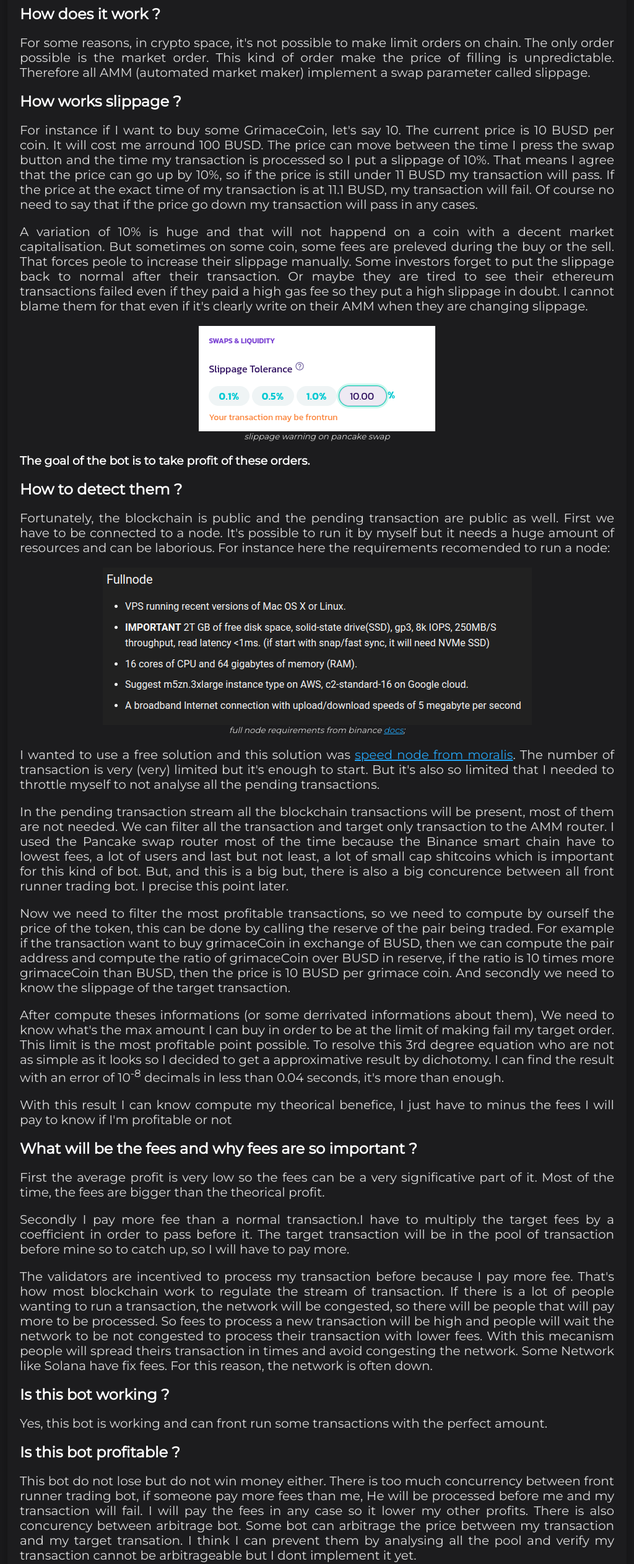
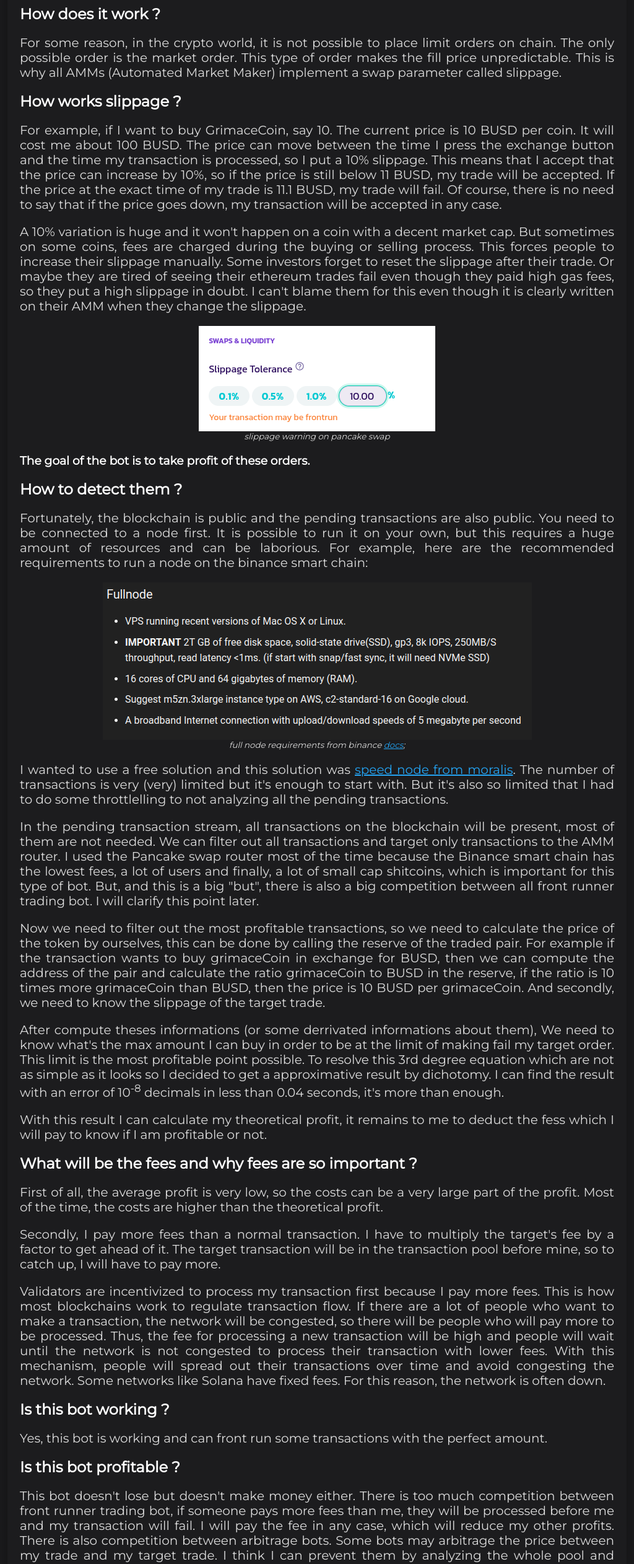
Before and after one commit to TanguyLeLoch/website, a React (Create React App) app: page /projects/front-runner-trading-bot in a window 1280 px wide. Shown: the part 856-3380 px from the top of the page at 62% size, without its empty margins (128-1152 px from the left). Built offline with nearby package versions, Linux system fonts and the light colour scheme.

Commit message:
correction deepl

```diff
--- a/src/pages/Projects/front-runner-trading-bot/index.jsx
+++ b/src/pages/Projects/front-runner-trading-bot/index.jsx
@@ -64,28 +64,29 @@ function FrontRunnerTradingBot() {
       </ul>
       <Title2>How does it work ?</Title2>
       <Text>
-        For some reasons, in crypto space, it's not possible to make limit orders on chain. The only order possible is the market order. This kind of order make
-        the price of filling is unpredictable. Therefore all AMM (automated market maker) implement a swap parameter called slippage.
+        For some reason, in the crypto world, it is not possible to place limit orders on chain. The only possible order is the market order. This type of order
+        makes the fill price unpredictable. This is why all AMMs (Automated Market Maker) implement a swap parameter called slippage.
       </Text>
       <Title2>How works slippage ?</Title2>
       <Text>
-        For instance if I want to buy some GrimaceCoin, let's say 10. The current price is 10 BUSD per coin. It will cost me arround 100 BUSD. The price can
-        move between the time I press the swap button and the time my transaction is processed so I put a slippage of 10%. That means I agree that the price can
-        go up by 10%, so if the price is still under 11 BUSD my transaction will pass. If the price at the exact time of my transaction is at 11.1 BUSD, my
-        transaction will fail. Of course no need to say that if the price go down my transaction will pass in any cases.
+        For example, if I want to buy GrimaceCoin, say 10. The current price is 10 BUSD per coin. It will cost me about 100 BUSD. The price can move between the
+        time I press the exchange button and the time my transaction is processed, so I put a 10% slippage. This means that I accept that the price can increase
+        by 10%, so if the price is still below 11 BUSD, my trade will be accepted. If the price at the exact time of my trade is 11.1 BUSD, my trade will fail.
+        Of course, there is no need to say that if the price goes down, my transaction will be accepted in any case.
       </Text>
       <Text>
-        A variation of 10% is huge and that will not happend on a coin with a decent market capitalisation. But sometimes on some coin, some fees are preleved
-        during the buy or the sell. That forces peole to increase their slippage manually. Some investors forget to put the slippage back to normal after their
-        transaction. Or maybe they are tired to see their ethereum transactions failed even if they paid a high gas fee so they put a high slippage in doubt. I
-        cannot blame them for that even if it's clearly write on their AMM when they are changing slippage.
+        A 10% variation is huge and it won't happen on a coin with a decent market cap. But sometimes on some coins, fees are charged during the buying or
+        selling process. This forces people to increase their slippage manually. Some investors forget to reset the slippage after their trade. Or maybe they
+        are tired of seeing their ethereum trades fail even though they paid high gas fees, so they put a high slippage in doubt. I can't blame them for this
+        even though it is clearly written on their AMM when they change the slippage.
       </Text>
       <ImageLegend src={SlippageWarning} alt="slippage warning on pancake swap"></ImageLegend>
       <Title3> The goal of the bot is to take profit of these orders.</Title3>
       <Title2>How to detect them ? </Title2>
       <Text>
-        Fortunately, the blockchain is public and the pending transaction are public as well. First we have to be connected to a node. It's possible to run it
-        by myself but it needs a huge amount of resources and can be laborious. For instance here the requirements recomended to run a node:
+        Fortunately, the blockchain is public and the pending transactions are also public. You need to be connected to a node first. It is possible to run it
+        on your own, but this requires a huge amount of resources and can be laborious. For example, here are the recommended requirements to run a node on the
+        binance smart chain:
       </Text>
       <ImageLegend src={FullNodeRequirement} alt="full node requirements for binance smart chain" legend={LinkToFullNodeRequirements}></ImageLegend>
       <Text>
@@ -93,52 +94,54 @@ function FrontRunnerTradingBot() {
         <a href="https://moralis.io/speedy-nodes/" target="_blank" rel="noreferrer">
           speed node from moralis
         </a>
-        . The number of transaction is very (very) limited but it's enough to start. But it's also so limited that I needed to throttle myself to not analyse
-        all the pending transactions.
+        . The number of transactions is very (very) limited but it's enough to start with. But it's also so limited that I had to do some throttlelling to not
+        analyzing all the pending transactions.
       </Text>
       <Text>
-        In the pending transaction stream all the blockchain transactions will be present, most of them are not needed. We can filter all the transaction and
-        target only transaction to the AMM router. I used the Pancake swap router most of the time because the Binance smart chain have to lowest fees, a lot of
-        users and last but not least, a lot of small cap shitcoins which is important for this kind of bot. But, and this is a big but, there is also a big
-        concurence between all front runner trading bot. I precise this point later.
+        In the pending transaction stream, all transactions on the blockchain will be present, most of them are not needed. We can filter out all transactions
+        and target only transactions to the AMM router. I used the Pancake swap router most of the time because the Binance smart chain has the lowest fees, a
+        lot of users and finally, a lot of small cap shitcoins, which is important for this type of bot. But, and this is a big "but", there is also a big
+        competition between all front runner trading bot. I will clarify this point later.
       </Text>
       <Text>
-        Now we need to filter the most profitable transactions, so we need to compute by ourself the price of the token, this can be done by calling the reserve
-        of the pair being traded. For example if the transaction want to buy grimaceCoin in exchange of BUSD, then we can compute the pair address and compute
-        the ratio of grimaceCoin over BUSD in reserve, if the ratio is 10 times more grimaceCoin than BUSD, then the price is 10 BUSD per grimace coin. And
-        secondly we need to know the slippage of the target transaction.
+        Now we need to filter out the most profitable transactions, so we need to calculate the price of the token by ourselves, this can be done by calling the
+        reserve of the traded pair. For example if the transaction wants to buy grimaceCoin in exchange for BUSD, then we can compute the address of the pair
+        and calculate the ratio grimaceCoin to BUSD in the reserve, if the ratio is 10 times more grimaceCoin than BUSD, then the price is 10 BUSD per
+        grimaceCoin. And secondly, we need to know the slippage of the target trade.
       </Text>
       <Text>
         After compute theses informations (or some derrivated informations about them), We need to know what's the max amount I can buy in order to be at the
-        limit of making fail my target order. This limit is the most profitable point possible. To resolve this 3rd degree equation who are not as simple as it
-        looks so I decided to get a approximative result by dichotomy. I can find the result with an error of 10<sup>-8</sup> decimals in less than 0.04
+        limit of making fail my target order. This limit is the most profitable point possible. To resolve this 3rd degree equation which are not as simple as
+        it looks so I decided to get a approximative result by dichotomy. I can find the result with an error of 10<sup>-8</sup> decimals in less than 0.04
         seconds, it's more than enough.
       </Text>
-      <Text>With this result I can know compute my theorical benefice, I just have to minus the fees I will pay to know if I'm profitable or not </Text>
+      <Text>
+        With this result I can calculate my theoretical profit, it remains to me to deduct the fess which I will pay to know if I am profitable or not.
+      </Text>
       <Title2>What will be the fees and why fees are so important ? </Title2>
       <Text>
-        First the average profit is very low so the fees can be a very significative part of it. Most of the time, the fees are bigger than the theorical
-        profit.
+        First of all, the average profit is very low, so the costs can be a very large part of the profit. Most of the time, the costs are higher than the
+        theoretical profit.
       </Text>
       <Text>
-        Secondly I pay more fee than a normal transaction.I have to multiply the target fees by a coefficient in order to pass before it. The target transaction
-        will be in the pool of transaction before mine so to catch up, so I will have to pay more.
+        Secondly, I pay more fees than a normal transaction. I have to multiply the target's fee by a factor to get ahead of it. The target transaction will be
+        in the transaction pool before mine, so to catch up, I will have to pay more.
       </Text>
       <Text>
-        The validators are incentived to process my transaction before because I pay more fee. That's how most blockchain work to regulate the stream of
-        transaction. If there is a lot of people wanting to run a transaction, the network will be congested, so there will be people that will pay more to be
-        processed. So fees to process a new transaction will be high and people will wait the network to be not congested to process their transaction with
-        lower fees. With this mecanism people will spread theirs transaction in times and avoid congesting the network. Some Network like Solana have fix fees.
-        For this reason, the network is often down.
+        Validators are incentivized to process my transaction first because I pay more fees. This is how most blockchains work to regulate transaction flow. If
+        there are a lot of people who want to make a transaction, the network will be congested, so there will be people who will pay more to be processed.
+        Thus, the fee for processing a new transaction will be high and people will wait until the network is not congested to process their transaction with
+        lower fees. With this mechanism, people will spread out their transactions over time and avoid congesting the network. Some networks like Solana have
+        fixed fees. For this reason, the network is often down.
       </Text>
       <Title2>Is this bot working ? </Title2>
       <Text>Yes, this bot is working and can front run some transactions with the perfect amount.</Text>
       <Title2>Is this bot profitable ? </Title2>
       <Text>
-        This bot do not lose but do not win money either. There is too much concurrency between front runner trading bot, if someone pay more fees than me, He
-        will be processed before me and my transaction will fail. I will pay the fees in any case so it lower my other profits. There is also concurency between
-        arbitrage bot. Some bot can arbitrage the price between my transaction and my target transation. I think I can prevent them by analysing all the pool
-        and verify my transaction cannot be arbitrageable but I dont implement it yet.
+        This bot doesn't lose but doesn't make money either. There is too much competition between front runner trading bot, if someone pays more fees than me,
+        they will be processed before me and my transaction will fail. I will pay the fee in any case, which will reduce my other profits. There is also
+        competition between arbitrage bots. Some bots may arbitrage the price between my trade and my target trade. I think I can prevent them by analyzing the
+        whole pool and checking that my trade can't be arbitrated. and checking that my trade can't be arbitrated but I haven't implement it yet.
       </Text>
     </StyledArticle>
   );
```
